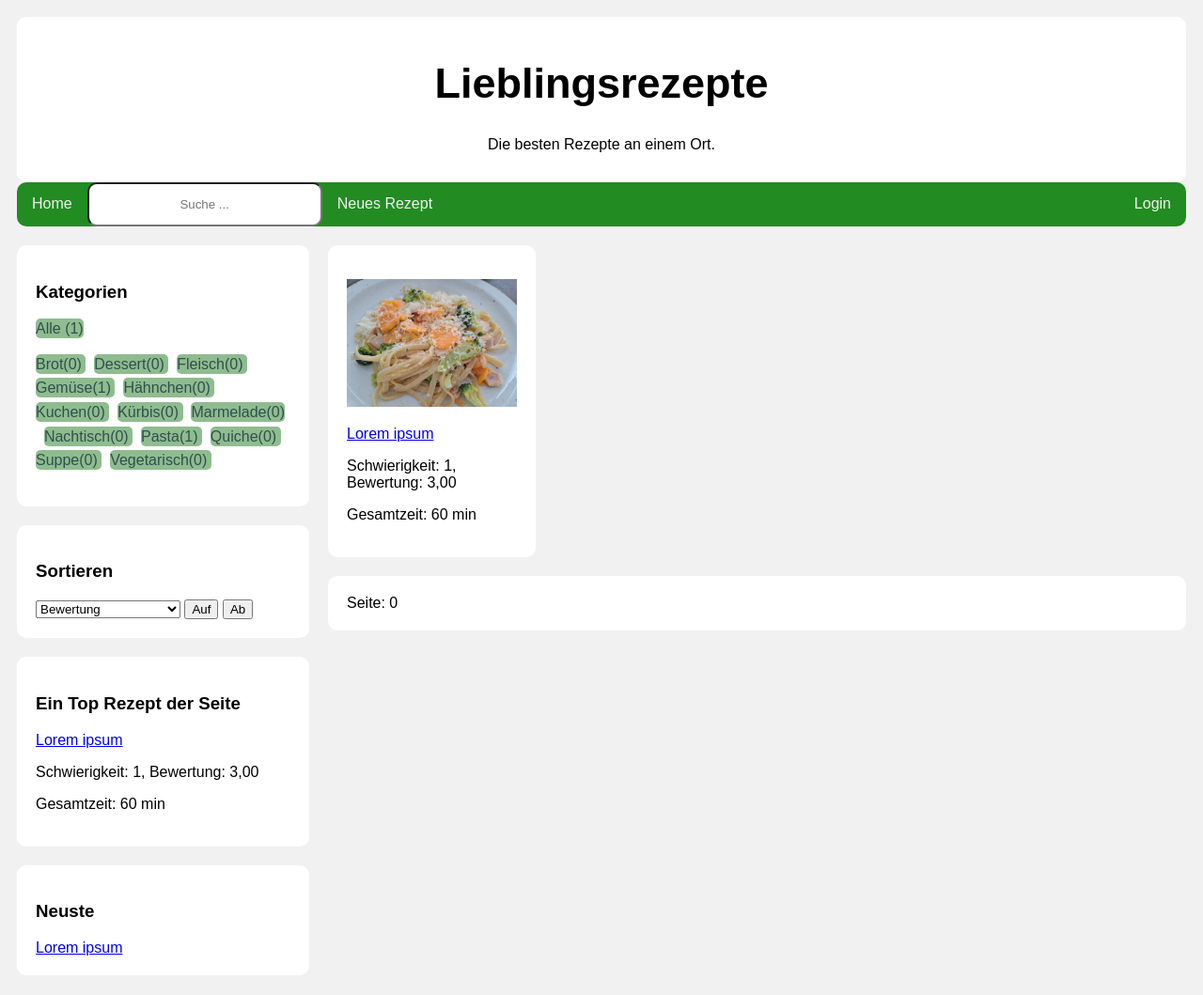
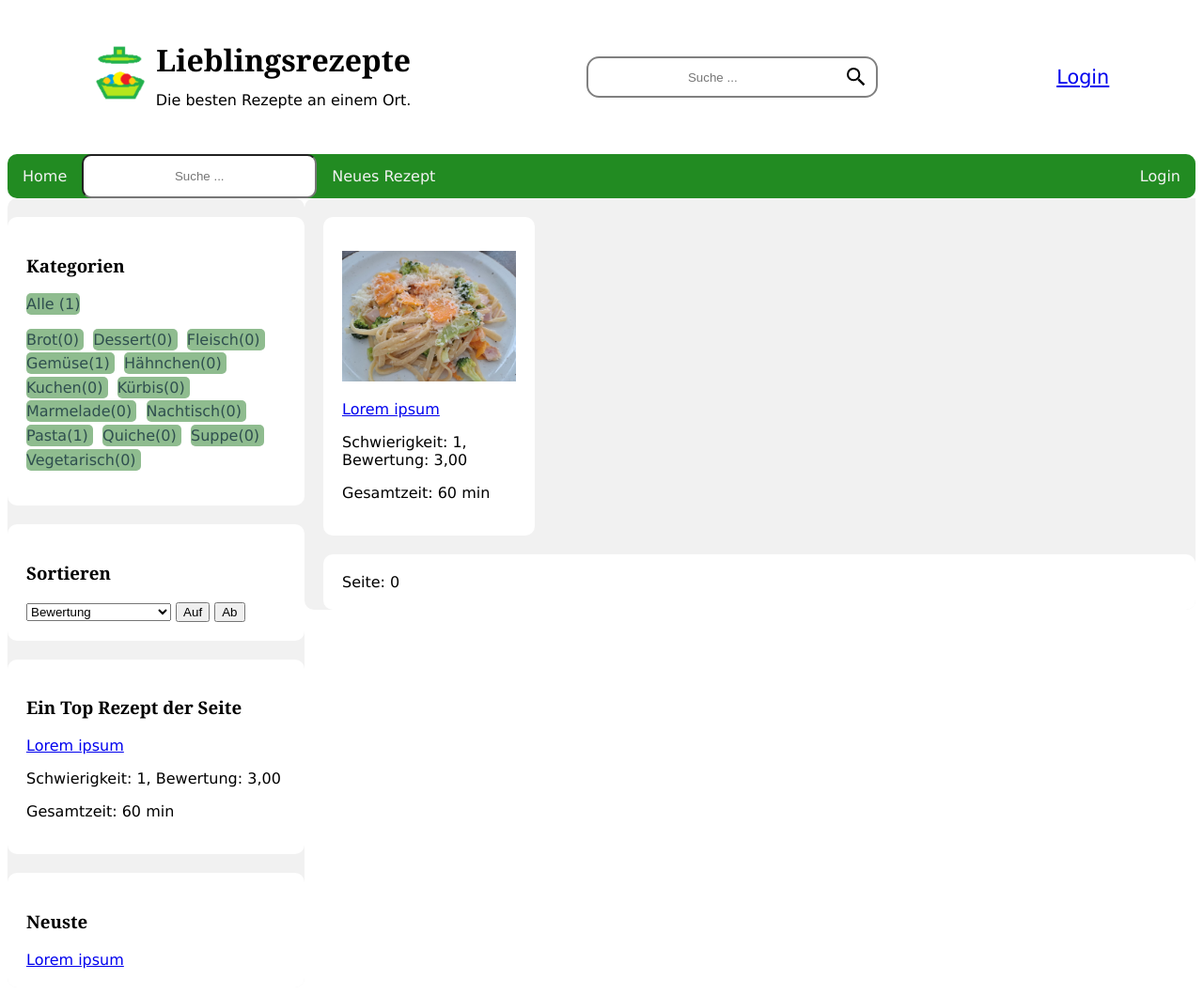
Before and after one commit to PatReis/fav_reps, a Django app: page / in a window 1280 px wide. Shown: the whole page at 94% size. Before the commit the page ends 1038 px from the top, so only its background shows below. Run offline with Django 5.2, Linux system fonts and the light colour scheme; data comes from the database, SQL or seed files in the repository.

Commit message:
Started to rework styling. Added header.css.

```diff
--- /dev/null
+++ b/static/styles/header.css
@@ -0,0 +1,91 @@
+header {
+
+  display: flex;
+  justify-content: space-around;
+  flex-flow: row wrap;
+  align-items: center;
+  width: 100%;
+
+  box-sizing: content-box;
+  text-align: center;
+  background-color: white;
+
+  margin-bottom: 2em;
+  margin-top: 2em;
+}
+
+header h1 {
+  font-size: 2em;
+  line-height: 0.7;
+}
+
+header > .header-item {
+   margin-right: 1em;
+   margin-left: 1em;
+   display: inline-block;
+   vertical-align: middle;
+}
+
+header > .header-item > .header-title-icon {
+   display: inline-block;
+   width: 4.2em;
+   height: 4.2em;
+}
+
+header > .header-item > .header-title-icon img {
+   width: 100%;
+   height: 100%;
+}
+
+header > .header-item > .header-title {
+   display: inline-block;
+}
+
+header > .header-item > search {
+   display: inline-block;
+   margin-left: 1em;
+   margin-right: 1em;
+}
+
+header > .header-item > search input[type=text] {
+    box-sizing: content-box;
+    vertical-align: middle;
+    width: 19em;
+    height: 2.2em;
+    border-style: solid;
+    border-radius: 1em 1em 1em 1em;
+    border-width: 0.15em;
+    border-color: grey;
+    text-align: center;
+    padding: 0.4em;
+    padding-right: 3.5em;
+    margin-right: -1.8em;
+}
+
+header > .header-item > search button {
+    box-sizing: content-box;
+    vertical-align: middle;
+    width: 2.2em;
+    height: 2.2em;
+    cursor: pointer;
+    background-color: white;
+    border-style: none;
+    border-radius: 0em 1em 1em 0em;
+    border-width: 0.15em;
+    border-color: grey;
+    margin-left: -1.77em;
+    padding: 0.4em;
+}
+
+
+header > .header-item > search svg {
+    width: 70%;
+    height: 70%;
+    vertical-align: middle;
+}
+
+header > .header-item > .header-login > a {
+    font-size: 1.3em;
+    display: inline-block;
+    margin: 0.3em;
+}
--- a/static/styles/main.css
+++ b/static/styles/main.css
@@ -3,22 +3,15 @@
 }
 
 body {
-  font-family: Arial;
-  padding: 10px;
-  background: #f1f1f1;
+  font-family: Verdana, sans-serif;
+  font-size: 16px;
+  background-color: white;
 }
 
-/* Header/Blog Title */
-.header {
-  padding: 15px;
-  text-align: center;
-  background: white;
-  border-radius: 10px;
+h1, h2, h3, h4, h5, h6 {
+  font-family: Georgia, serif;
 }
 
-.header h1 {
-  font-size: 45px;
-}
 
 /* Style the top navigation bar */
 .topnav {
--- /dev/null
+++ b/templates/header.html
@@ -0,0 +1,38 @@
+{% load static %}
+
+<header>
+    <div class="header-item">
+        <div class="header-title-icon">
+            <a href="{% url 'home' %}">
+                <img src="{% static 'icons/apple-touch-icon.png' %}">
+            </a>
+        </div>
+        <div class="header-title">
+            <h1>Lieblingsrezepte</h1>
+            <p>Die besten Rezepte an einem Ort.</p>
+        </div>
+    </div>
+
+    <div class="header-item">
+        <search>
+            <form method="GET" action="{% url 'home' %}">
+                  <input type="text" name="q" placeholder="Suche ..." />
+                  <button type="submit">
+                      <svg>
+                          <circle r="30%" cx="35%" cy="35%" fill="none"  stroke="black" stroke-width="10%"/>
+                          <line x1="60%" y1="60%" x2="90%" y2="90%" style="stroke:black;stroke-width:12%" />
+                      </svg>
+                  </button>
+            </form>
+        </search>
+    </div>
+
+    <div class="header-item">
+        <div class="header-login">
+            <a href="{% url 'home' %}">Login</a>
+        </div>
+        <div class="header-user">
+
+        </div>
+    </div>
+</header>
--- a/templates/main.html
+++ b/templates/main.html
@@ -2,26 +2,25 @@
 {% load static %}
 
 <html lang="de">
+
 <head>
     <meta charset="UTF-8" />
     <meta http-equiv="X-UA-Compatible" content="IE=edge" />
     <meta name="viewport" content="width=device-width, initial-scale=1.0" />
     <link rel="stylesheet" href="{% static 'styles/main.css' %}" />
+    <link rel="stylesheet" href="{% static 'styles/header.css' %}" />
     <link rel="shortcut icon" type="image/x-icon" href="{% static 'icons/favicon.ico' %}" />
     <link rel="icon" type="image/x-icon" href="{% static 'icons/favicon.ico' %}" />
-    <link rel="apple-touch-icon" sizes="180x180" href="{% static 'icons/apple-touch-icon.png' %}">
-    <link rel="icon" type="image/png" sizes="32x32" href="{% static 'icons/favicon-32x32.png' %}">
-    <link rel="icon" type="image/png" sizes="16x16" href="{% static 'icons/favicon-16x16.png' %}">
-    <link rel="manifest" href="/site.webmanifest">
+    <link rel="apple-touch-icon" sizes="180x180" href="{% static 'icons/apple-touch-icon.png' %}" />
+    <link rel="icon" type="image/png" sizes="32x32" href="{% static 'icons/favicon-32x32.png' %}" />
+    <link rel="icon" type="image/png" sizes="16x16" href="{% static 'icons/favicon-16x16.png' %}" />
+    <link rel="manifest" href="{% static 'icons/site.webmanifest' %}" />
     <title>Favourite Recipes</title>
 </head>
 
 <body>
 
-    <div class="header">
-      <h1>Lieblingsrezepte</h1>
-        <p>Die besten Rezepte an einem Ort.</p>
-    </div>
+    {% include 'header.html' %}
 
     {% include 'navbar.html' %}
 
@@ -30,4 +29,5 @@
     {% endblock %}
 
 </body>
+
 </html>
```
Also changed, not shown: user_app/templates/user_app/login_required.html (+5 -8 lines).
